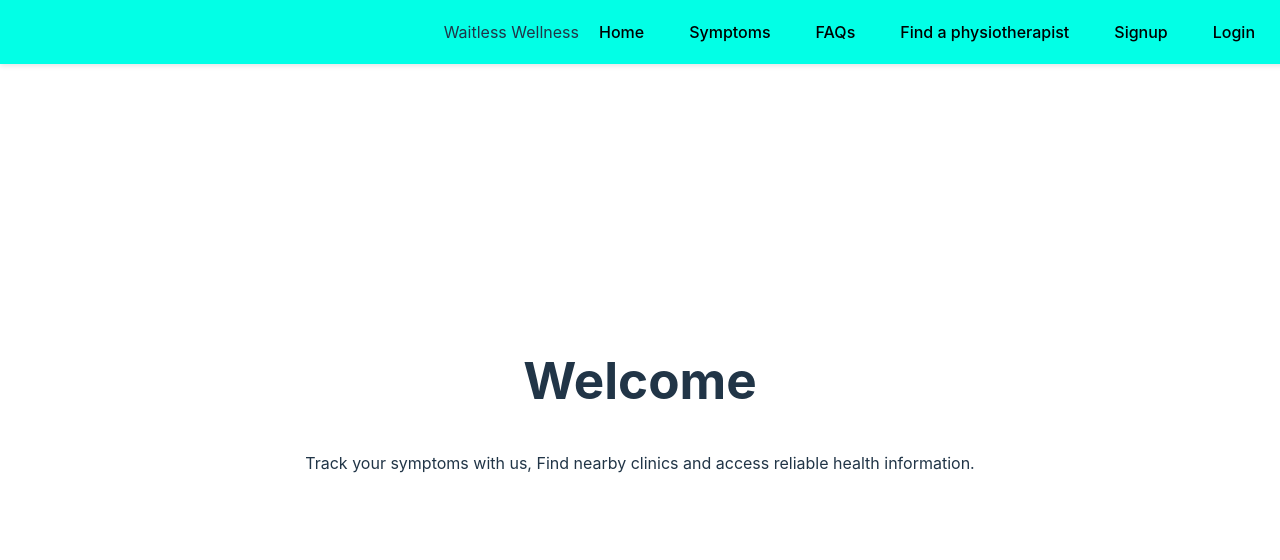
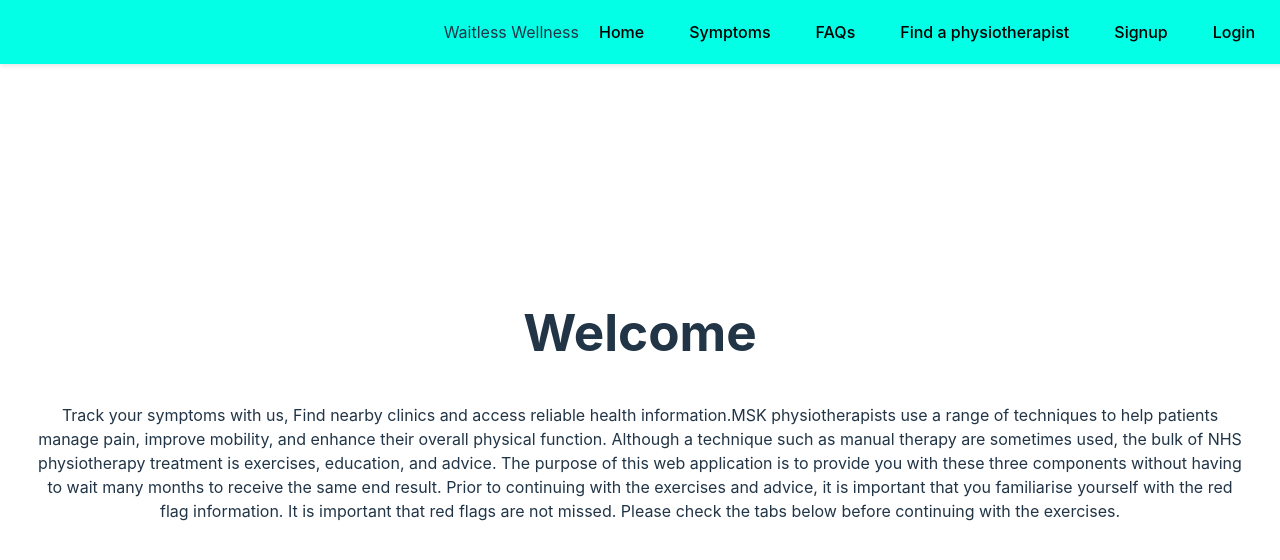
Before and after one commit to tosinfolarin/Waitless-Wellness, a React (Vite) app in the folder waitless-wellness/Frontend/: page / in a window 1280 px wide. Shown: the top 560 px of the page. Built offline with nearby package versions, Linux system fonts and the light colour scheme.

Commit message:
add msk physio info

```diff
--- a/waitless-wellness/Frontend/src/HomePage.tsx
+++ b/waitless-wellness/Frontend/src/HomePage.tsx
@@ -1,6 +1,7 @@
 // src/pages/HomePage.tsx
 import React from "react";
 import { Link } from "react-router-dom";
+import information from "./information.json"
 
 const HomePage: React.FC = () => {
   return (
@@ -11,7 +12,7 @@ const HomePage: React.FC = () => {
         </h1>
         <p className="text-lg md:text-xl mb-8">
           Track your symptoms with us, Find nearby clinics and access reliable health information.
-
+          {information.MskPhysioInfo}
         </p>
       </section>
     </main>
--- /dev/null
+++ b/waitless-wellness/Frontend/src/information.json
@@ -0,0 +1,3 @@
+{
+    "MskPhysioInfo": "MSK physiotherapists use a range of techniques to help patients manage pain, improve mobility, and enhance their overall physical function. Although a technique such as manual therapy are sometimes used, the bulk of NHS physiotherapy treatment is exercises, education, and advice. The purpose of this web application is to provide you with these three components without having to wait many months to receive the same end result. Prior to continuing with the exercises and advice, it is important that you familiarise yourself with the red flag information. It is important that red flags are not missed. Please check the tabs below before continuing with the exercises."
+}
```
